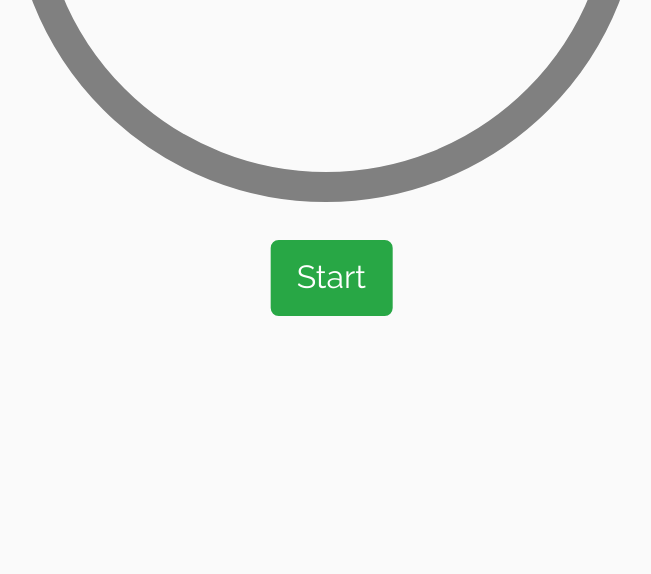
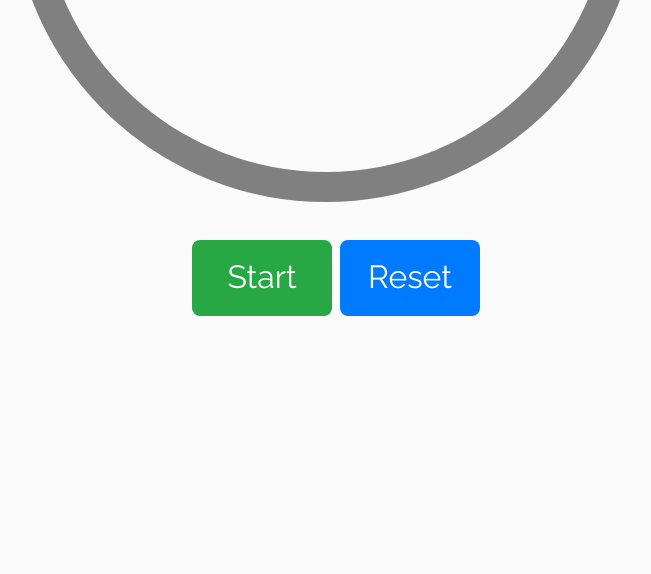
Before and after one commit to carolbarbosa101/PerfectlyPracticed, a Django app: page /timer/1/ in a window 1280 px wide; the page is wider, and only the part inside the window is pictured. Shown: the part 642-1216 px from the top of that part, without its empty margins (579-1230 px from the left). Run offline with Django 3.2, Linux system fonts and the light colour scheme; the visitor is signed in with stand-in values (Sample User, id 1); data comes from the database, SQL or seed files in the repository; data that the repository does not hold is empty; some libraries are stand-ins or nearby versions.

Commit message:
Timer audio trimmed & refactored, reset button added,  reverted recording name changes

```diff
--- a/song_book/models.py
+++ b/song_book/models.py
@@ -18,7 +18,7 @@ class Song(models.Model):
 class Recording(models.Model):
     file = models.FileField(upload_to='song_book/recordings/')
     dt = models.DateTimeField(auto_now_add=True)
-    name = models.TextField(default=datetime.today().strftime('%Y-%m-%d_%H-%M-%S'), null=True)
+    name = models.TextField(default=datetime.today().strftime('%Y-%m-%d_%H-%M-%S'))
 
     song = models.ForeignKey(
         Song,
--- a/song_book/views.py
+++ b/song_book/views.py
@@ -84,8 +84,7 @@ def song_video(request, user_pk, song_pk):
 def song_recording(request, user_pk, song_pk):
     f = request.FILES.get('file')
     display_name = request.POST.get('display_name')
-    if display_name is None or not display_name:
-        display_name = datetime.today().strftime('%Y-%m-%d_%H-%M-%S')
+
     the_user = get_object_or_404(MyUser, pk = user_pk)
     the_song = Song.objects.get(pk = song_pk, user=the_user)
     recording = Recording.objects.create(file=f, name=display_name, song=the_song)
--- a/timer/static/timer/main.css
+++ b/timer/static/timer/main.css
@@ -47,7 +47,17 @@
     position: absolute;
     left: 430px;
     bottom: 270px;
-    transform: scale(2);
+    transform: scale(2) translateX(-37px);
+    width: 70px;
+
+}
+
+#reset_button{
+    position: absolute;
+    left: 430px;
+    bottom: 270px;
+    transform: scale(2) translateX(37px);
+    width: 70px;
 
 }
 
--- a/timer/static/timer/timer.js
+++ b/timer/static/timer/timer.js
@@ -126,12 +126,11 @@ function startTimer(){
     return
   }
 
-  $('#start_sound').prop('muted', false);
   $('#start_sound')[0].play();
 
   // change to stop button upon click
   $('#timer_button').replaceWith(
-    "<button class='btn btn-danger' id='timer_button'>Stop</button>"
+    "<button class='btn btn-warning' id='timer_button'>Pause</button>"
     );
     $('#timer_button').off('click')
     $('#timer_button').click(stopTimer)
@@ -160,14 +159,11 @@ function stopTimer(){
   }
 
   function timesUp(){
-    $('#end_sound').prop('muted', false);
     $('#end_sound')[0].play();
     $(".modal").modal();
   }
 
   document.addEventListener('DOMContentLoaded', function() {
-    $('#start_sound').prop('muted', true)
-    $('#end_sound').prop('muted', true)
     $('#timer_label').html(formatTimeLeft(timeLeft));
     $('#timer_button').click(startTimer);
     generateCircles();
--- a/timer/templates/timer/base_timer.html
+++ b/timer/templates/timer/base_timer.html
@@ -67,10 +67,13 @@
         <button class="btn btn-success" id="timer_button">
             Start
         </button>
-        <audio id="start_sound" controls autoplay hidden>
+        <button class="btn btn-primary" id="reset_button" onclick="window.location.reload()">
+            Reset
+        </button>
+        <audio id="start_sound" hidden>
             <source src="{% static '/timer/timer_start.mp3' %}" type="audio/mp3">
         </audio>
-        <audio id="end_sound" controls autoplay hidden>
+        <audio id="end_sound" hidden>
             <source src="{% static '/timer/timer_finish.mp3' %}" type="audio/mp3">
         </audio>
         <div class="modal" tabindex="-1" role="dialog">
```
Also changed, not shown: 2 other files.
